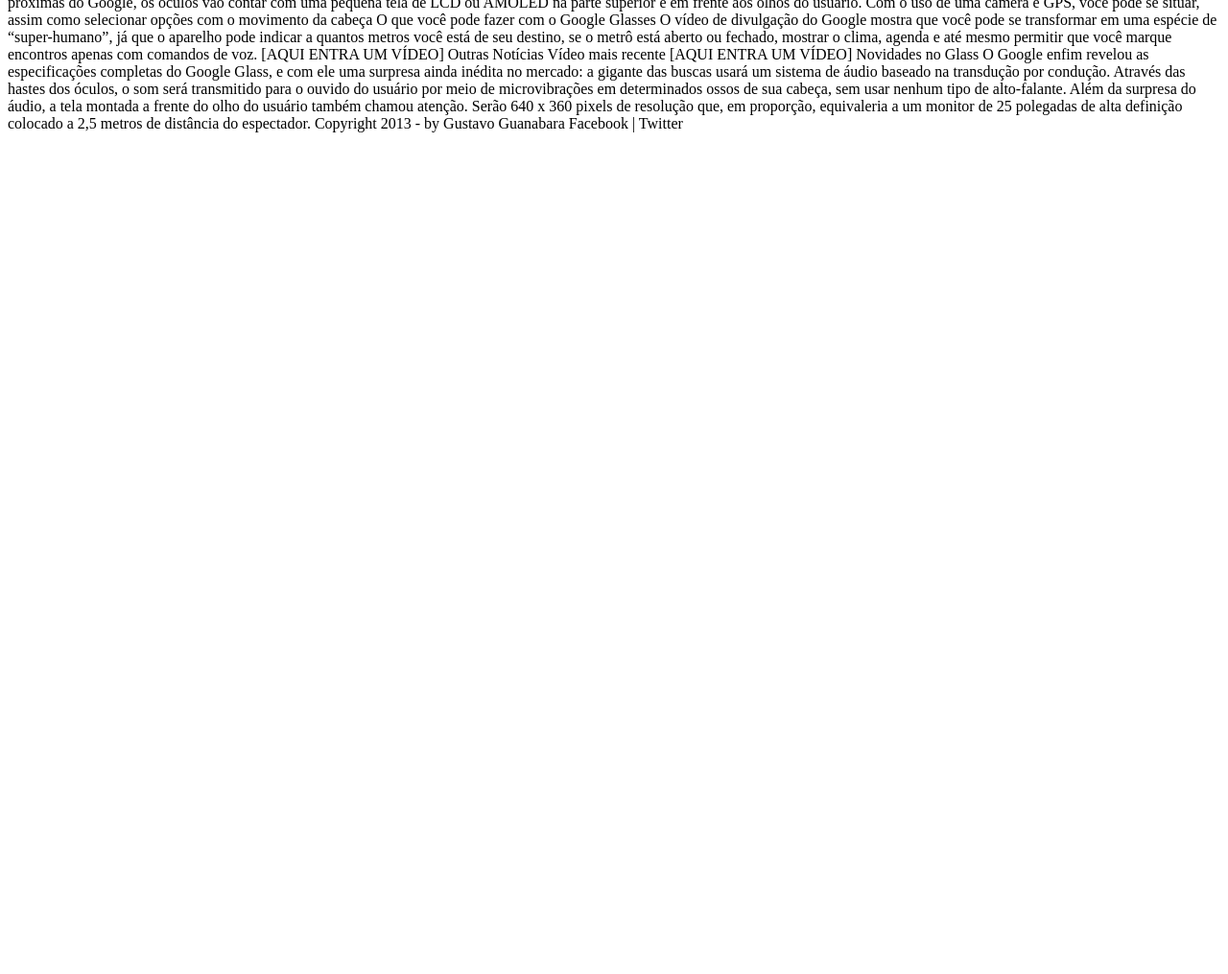
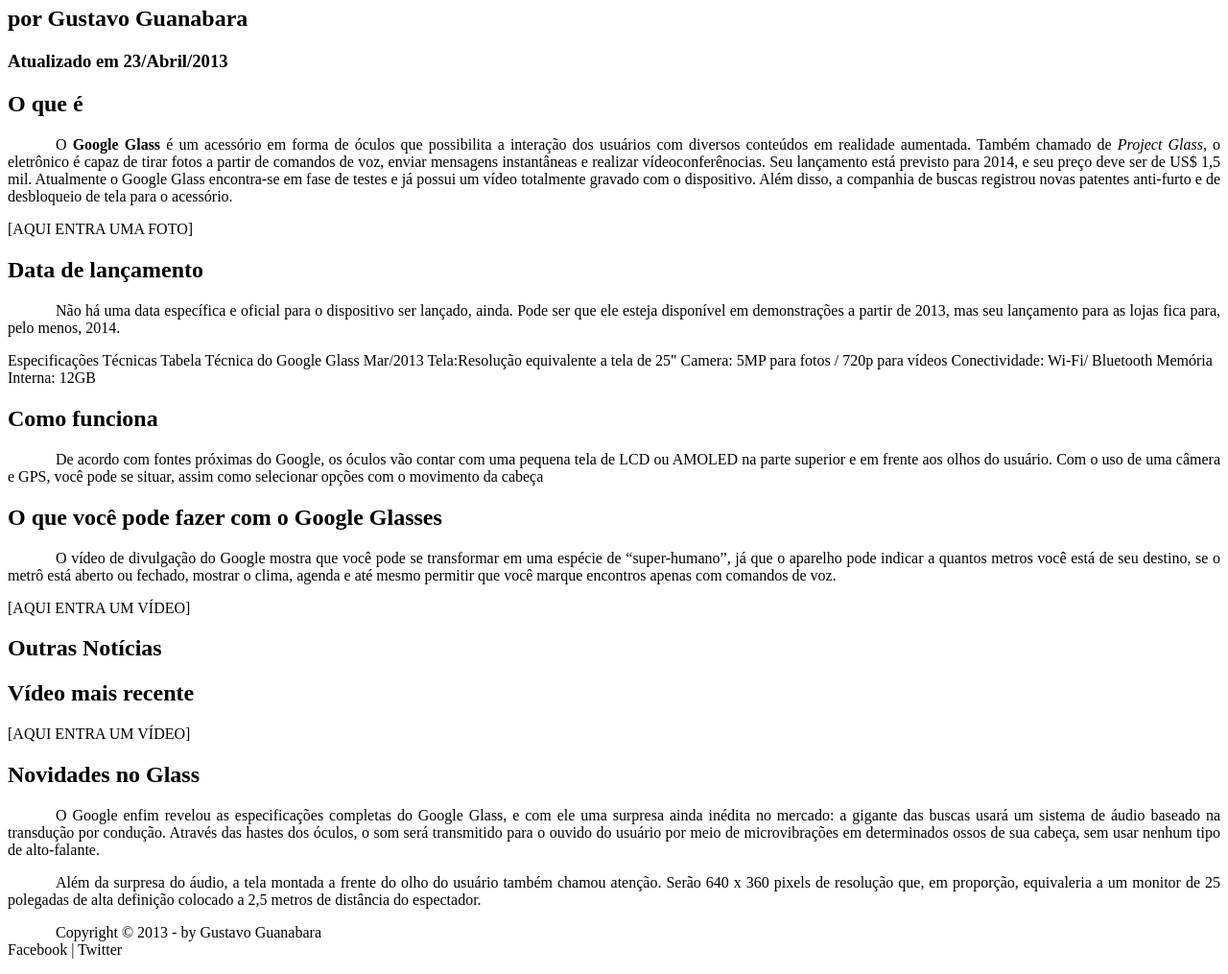
Before and after one commit to IvanFreFel/HTML, a plain HTML site: page Curso em Vídeo/index.html in a window 1280 px wide. Shown: the part 366-1381 px from the top of the page at 96% size. Before the commit the page ends 800 px from the top, so only its background shows below. Drawn offline with Linux system fonts and the light colour scheme.

Commit message:
add paragragos formatação

```diff
--- a/Curso em Vídeo/index.html
+++ b/Curso em Vídeo/index.html
@@ -4,13 +4,21 @@
     <meta charset="UTF-8">
     <meta name="viewport" content="width=device-width, initial-scale=1.0">
     <title>Tudo sobre o Google Glass</title>
+    <style>
+        p{
+            text-align: justify;
+            text-indent: 50px;
+        }
+    </style>
 </head>
 <body>
     <div id ="interface">
+        <header id ="cabecalho">
             <hgroup>
                 <h1>Google Glass</h1>
                 <h2>A revolução do Google está chegando</h2>
             </hgroup>
+
 
             <img src="_imagens/glass-oculos-preto-peq.png" alt="" srcset="">
 
@@ -20,19 +28,26 @@
                 - Fotos
                 - Multimídia
                 - Fale conosco
+    </header>
 
-        Tecnologia > Inovações
-        Saiba tudo sobre o Google Glass
-        por Gustavo Guanabara
-        Atualizado em 23/Abril/2013
+    <hgroup>
+        <h3>Tecnologia > Inovações</h3>
+        <h1>Saiba tudo sobre o Google Glass</h1>
+        <h2>por Gustavo Guanabara</h2>
+       <h3> Atualizado em 23/Abril/2013</h3>
+    </hgroup>
 
-        O que é
-        O Google Glass é um acessório em forma de óculos que possibilita a interação dos usuários com diversos conteúdos em realidade aumentada. Também chamado de Project Glass, o eletrônico é capaz de tirar fotos a partir de comandos de voz, enviar mensagens instantâneas e realizar vídeoconferências. Seu lançamento está previsto para 2014, e seu preço deve ser de US$ 1,5 mil. Atualmente o Google Glass encontra-se em fase de testes e já possui um vídeo totalmente gravado com o dispositivo. Além disso, a companhia de buscas registrou novas patentes anti-furto e de desbloqueio de tela para o acessório.
+        <h2>O que é</h2>
+        <p>
+            O <strong>Google Glass</strong> é um acessório em forma de óculos que possibilita a interação dos usuários com diversos conteúdos em realidade aumentada. Também chamado de <em>Project Glass</em>, o eletrônico é capaz de tirar fotos a partir de comandos de voz, enviar mensagens instantâneas e realizar vídeo&shy;con&shy;ferêno&shy;cias. Seu lançamento está previsto para 2014, e seu preço deve ser de US$ 1,5 mil. Atualmente o Google Glass encontra-se em fase de testes e já possui um vídeo totalmente gravado com o dispositivo. Além disso, a companhia de buscas registrou novas patentes anti-furto e de desbloqueio de tela para o acessório.
+        </p>
 
         [AQUI ENTRA UMA FOTO]
 
-        Data de lançamento
+        <h2>Data de lançamento</h2>
+        <p>
             Não há uma data específica e oficial para o dispositivo ser lançado, ainda. Pode ser que ele esteja disponível em demonstrações a partir de 2013, mas seu lançamento para as lojas fica para, pelo menos, 2014.
+        </p>
 
         Especificações Técnicas
         Tabela Técnica do Google Glass Mar/2013
@@ -42,26 +57,36 @@
         Conectividade: Wi-Fi/ Bluetooth
         Memória Interna: 12GB
 
-        Como funciona
+        <h2>Como funciona</h2>
+        <p>
              De acordo com fontes próximas do Google, os óculos vão contar com uma pequena tela de LCD ou AMOLED na parte superior e em frente aos olhos do usuário. Com o uso de uma câmera e GPS, você pode se situar, assim como selecionar opções com o movimento da cabeça
+        </p>
 
-        O que você pode fazer com o Google Glasses
-        O vídeo de divulgação do Google mostra que você pode se transformar em uma espécie de “super-humano”, já que o aparelho pode indicar a quantos metros você está de seu destino, se o metrô está aberto ou fechado, mostrar o clima, agenda e até mesmo permitir que você marque encontros apenas com comandos de voz.
+        <h2>O que você pode fazer com o Google Glasses</h2>
+        <p>
+            O vídeo de divulgação do Google mostra que você pode se transformar em uma espécie de “super-<wbr>humano”, já que o aparelho pode indicar a quantos metros você está de seu destino, se o metrô está aberto ou fechado, mostrar o clima, agenda e até mesmo permitir que você marque encontros apenas com comandos de voz.
+        </p>
 
         [AQUI ENTRA UM VÍDEO]
 
-        Outras Notícias
-        Vídeo mais recente
+        <h2>Outras Notícias</h2>
+        <h2>Vídeo mais recente</h2>
 
         [AQUI ENTRA UM VÍDEO]
 
-        Novidades no Glass
+        <h2>Novidades no Glass</h2>
+        <p>
             O Google enfim revelou as especificações completas do Google Glass, e com ele uma surpresa ainda inédita no mercado: a gigante das buscas usará um sistema de áudio baseado na transdução por condução. Através das hastes dos óculos, o som será transmitido para o ouvido do usuário por meio de microvibrações em determinados ossos de sua cabeça, sem usar nenhum tipo de alto-falante.
+        </p>
 
+       <p>
          Além da surpresa do áudio, a tela montada a frente do olho do usuário também chamou atenção. Serão 640 x 360 pixels de resolução que, em proporção, equivaleria a um monitor de 25 polegadas de alta definição colocado a 2,5 metros de distância do espectador.
+       </p>
 
-        Copyright 2013 - by Gustavo Guanabara
+        <p>
+            Copyright &copy; 2013 - by Gustavo Guanabara<br>
             Facebook | Twitter
+        </p>
     </div>
 </body>
 </html>
```
Lines whose indentation alone changed are shown as unchanged.
